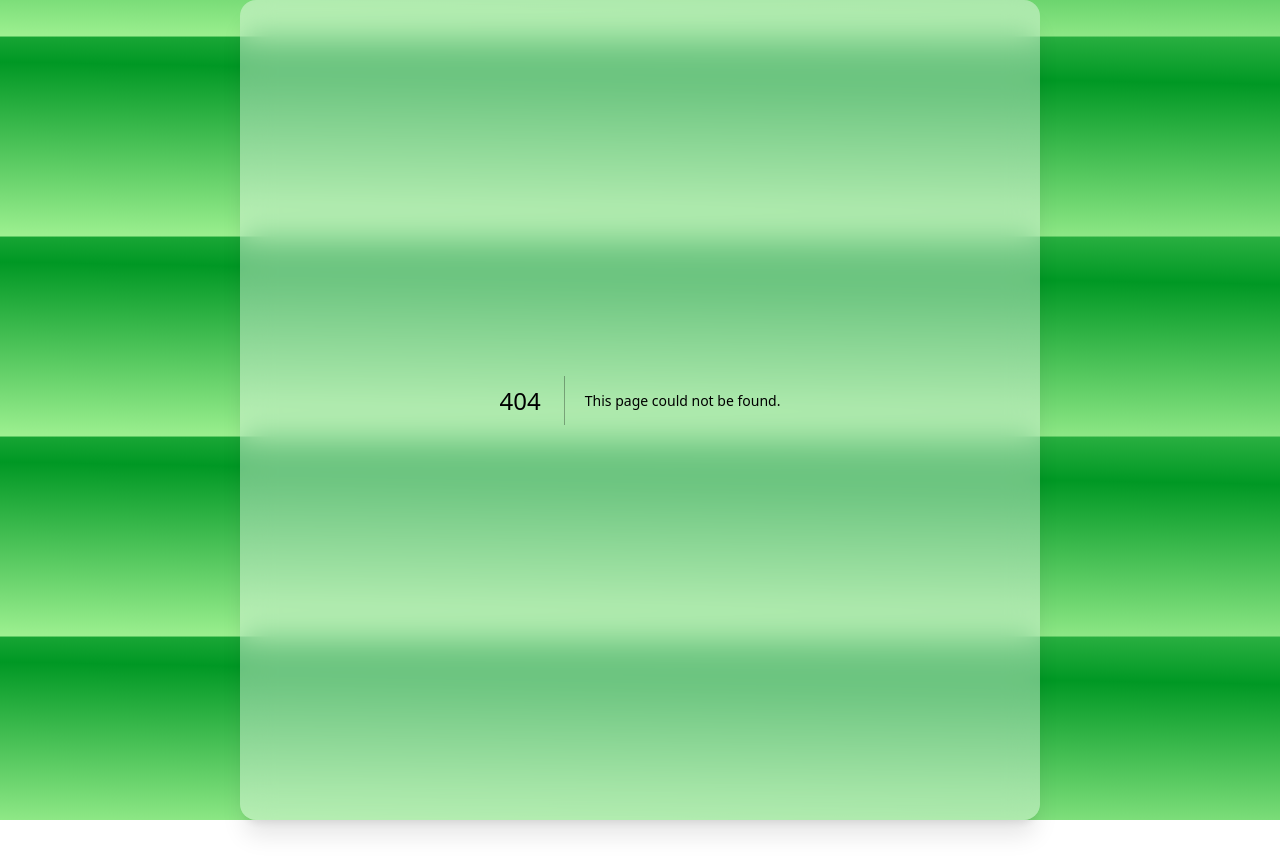
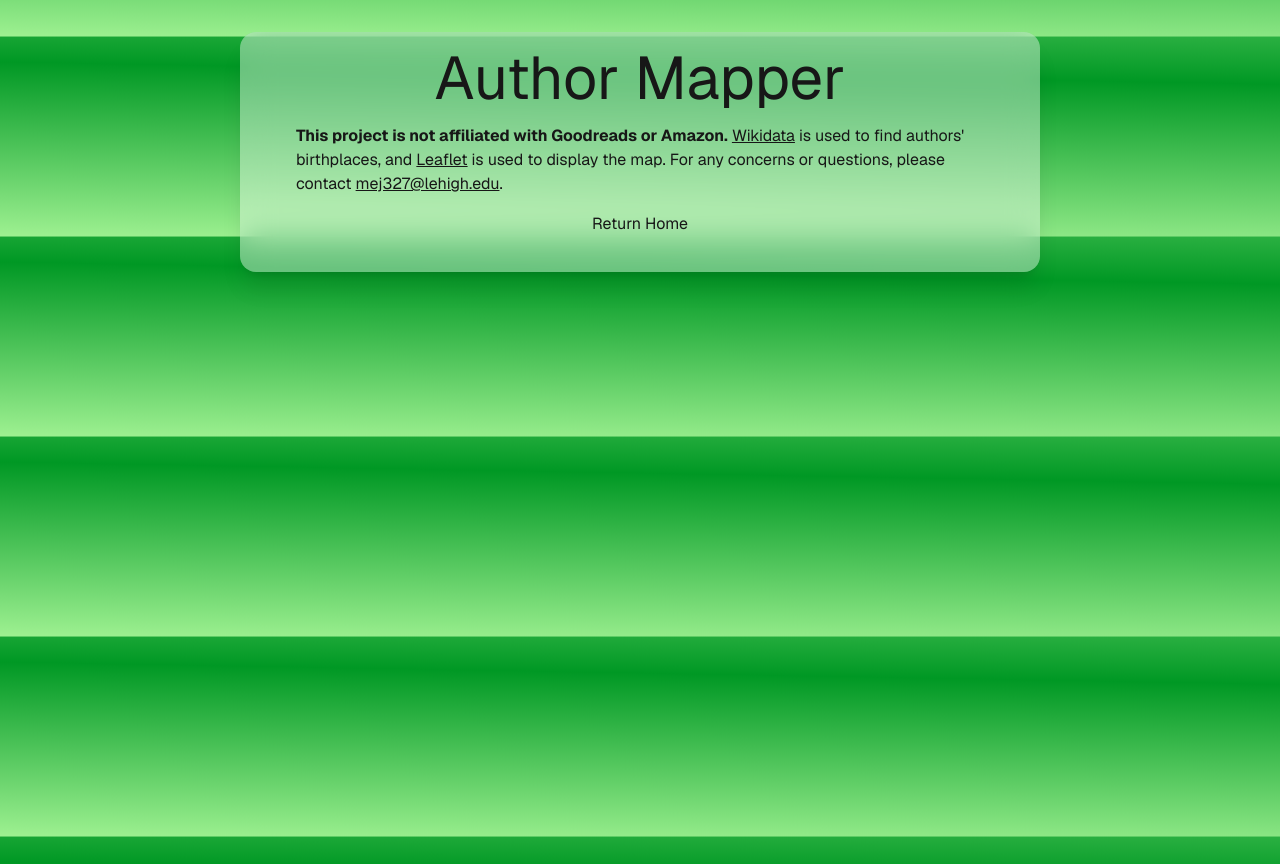
Before and after one commit to milesjaffee/author-mapper, a Next.js app: page /about in a window 1280 px wide. Before the commit this address had no page. Before the commit the page ends 820 px from the top, so only its background shows below. Built offline with nearby package versions, Linux system fonts and the light colour scheme.

Commit message:
added about page

```diff
--- /dev/null
+++ b/app/about/page.tsx
@@ -0,0 +1,16 @@
+
+
+export default function About() {
+return (
+    <div className="flex flex-col items-center p-4">
+      <h1 className="text-6xl mb-4">Author Mapper</h1>
+
+      <p>
+          <strong>This project is not affiliated with Goodreads or Amazon.</strong> <a href="https://www.wikidata.org/wiki/Wikidata:Database_download" className="underline">Wikidata</a> is used to find authors' birthplaces, and <a href="https://leafletjs.com/" className="underline">Leaflet</a> is used to display the map. For any concerns or questions, please contact <a href="mailto:mej327@lehigh.edu" className="underline">mej327@lehigh.edu</a>.
+        </p>
+
+        <p className="mt-4"><a href="/">Return Home</a></p>
+
+    </div>
+);
+}
--- a/app/page.jsx
+++ b/app/page.jsx
@@ -87,9 +87,8 @@
       )}
       <div id="footer" className="mt-4">
         <p className="text-sm mt-5">
-          Created by Miles Jaffee using Vercel. See the source on <a href="https://github.com/milesjaffee/author-mapper" className="underline">GitHub</a>.
+          Created by Miles Jaffee using Vercel. See the source on <a href="https://github.com/milesjaffee/author-mapper" className="underline">GitHub</a>. <a href="/about" className="underline italic">About</a>
         </p>
-
       </div>
     </div>
   );
```
